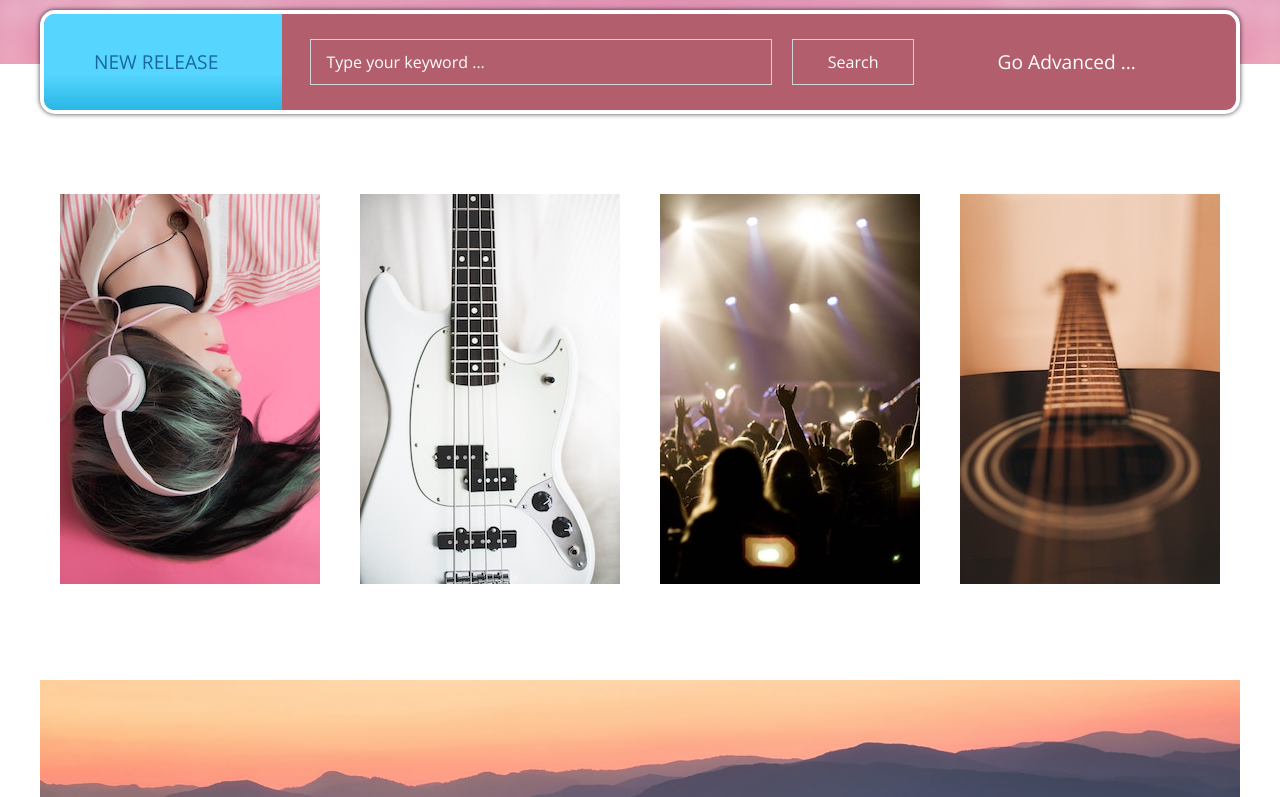
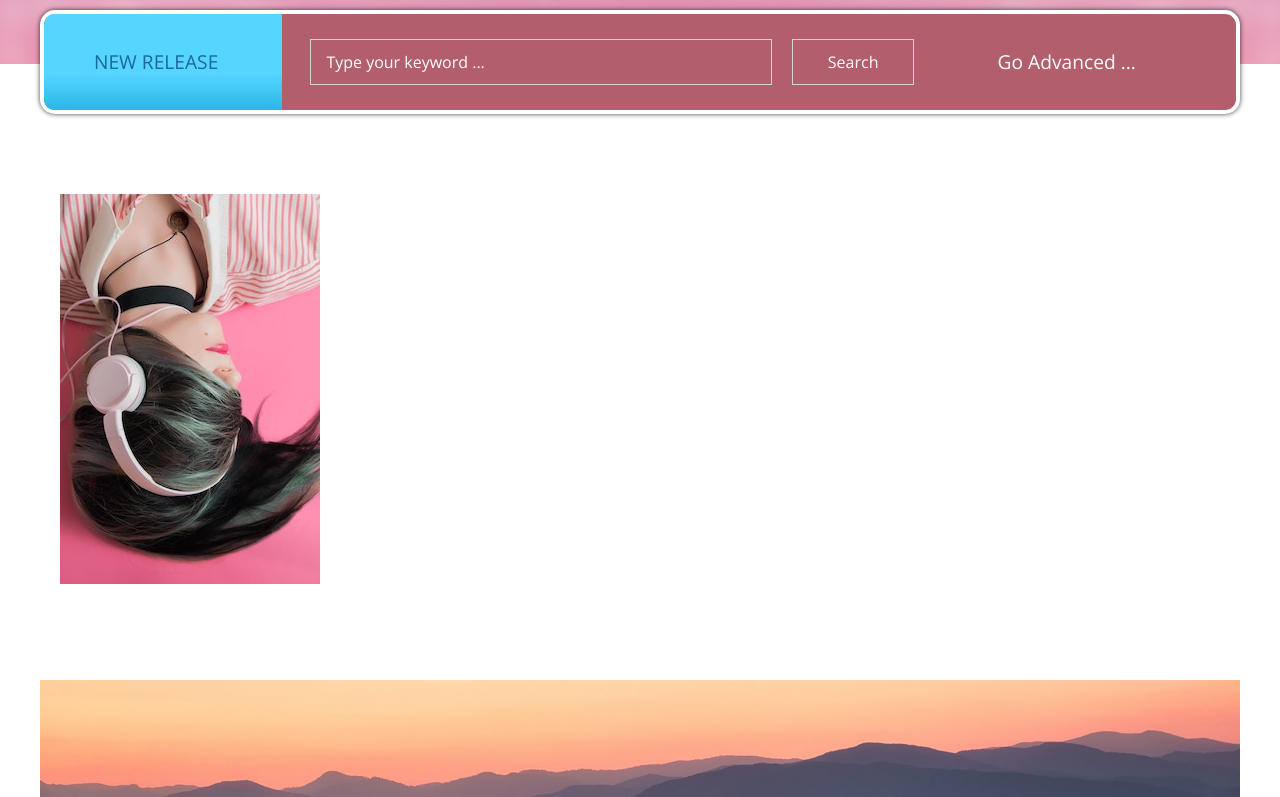
Before and after one commit to Bianca1725/musica, a plain HTML site: page index.html in a window 1280 px wide. Shown: the part 600-1397 px from the top of the page. Drawn offline with nearby package versions, Linux system fonts and the light colour scheme.

Commit message:
Inicio ramas

```diff
--- a/index.html
+++ b/index.html
@@ -98,33 +98,7 @@ http://www.tooplate.com/view/2101-insertion
             </figcaption>
           </figure>
         </div>
-        <div class="col-sm-6 col-12 col-md-6 col-lg-3 col-xl-3 tm-album-col">
-          <figure class="effect-sadie">
-            <img src="img/insertion-260x390-02.jpg" alt="Image" class="img-fluid">
-            <figcaption>
-              <h2>Album Two</h2>
-              <p>Maecenas iaculis et turpis et iaculis. Aenean at volutpat diam.</p>
-            </figcaption>
-          </figure>
-        </div>
-        <div class="col-sm-6 col-12 col-md-6 col-lg-3 col-xl-3 tm-album-col">
-          <figure class="effect-sadie">
-            <img src="img/insertion-260x390-03.jpg" alt="Image" class="img-fluid">
-            <figcaption>
-              <h2>Third Album</h2>
-              <p>Vivamus eget elit purus. Nullam consectetur porttitor elementum.</p>
-            </figcaption>
-          </figure>
-        </div>
-        <div class="col-sm-6 col-12 col-md-6 col-lg-3 col-xl-3 tm-album-col">
-          <figure class="effect-sadie">
-            <img src="img/insertion-260x390-04.jpg" alt="Image" class="img-fluid">
-            <figcaption>
-              <h2>Album Four</h2>
-              <p>Praesent nec feugiat dolor, elementum mollis purus. Etiam faucibus.</p>
-            </figcaption>
-          </figure>
-        </div>
+
       </div>
 
       <div class="row">
@@ -148,6 +122,7 @@ http://www.tooplate.com/view/2101-insertion
                 <div class="tm-buy-box">
                   <a href="#" class="tm-bg-blue tm-text-white tm-buy">buy</a>
                   <span class="tm-text-blue tm-price-tag">$5.50</span>
+
                 </div>
               </div>
             </div>
```
